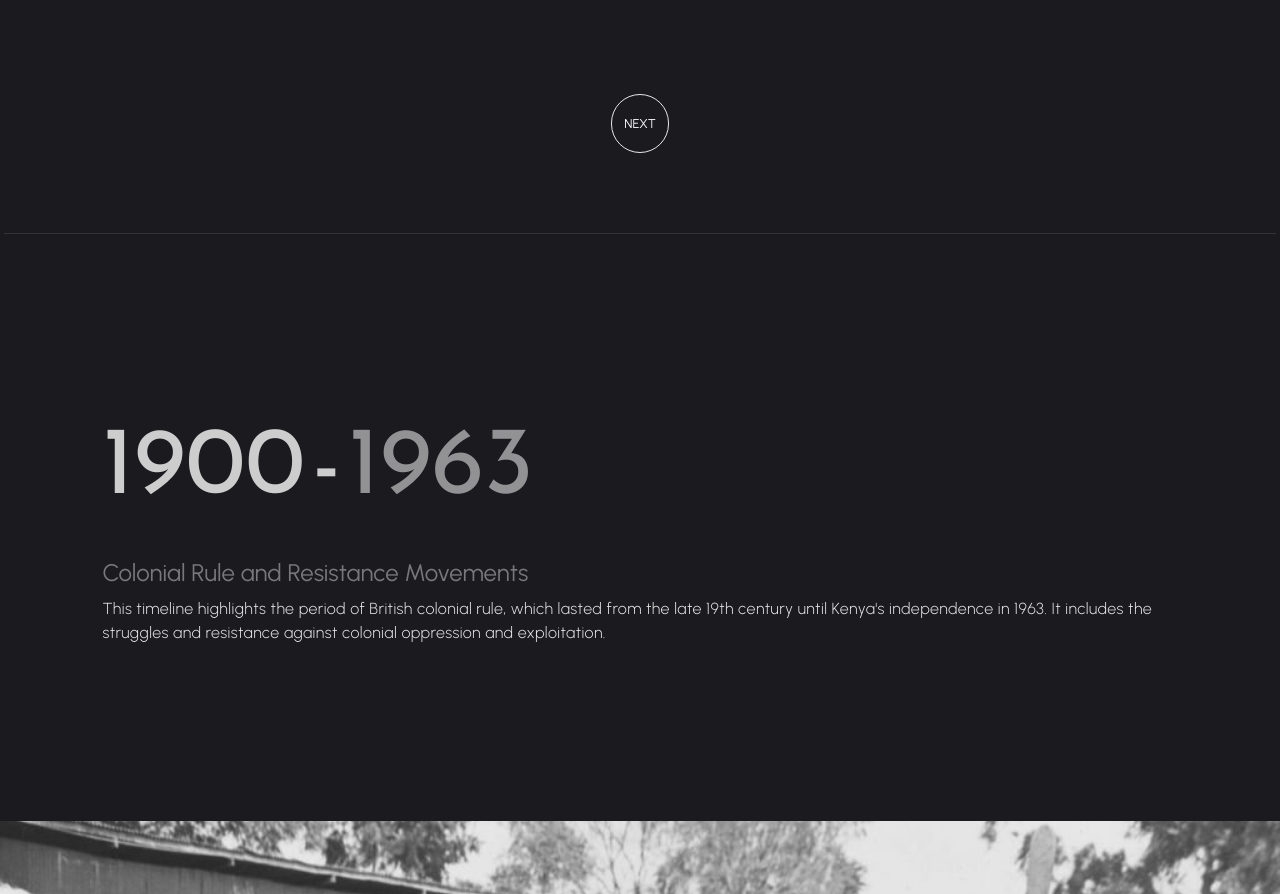
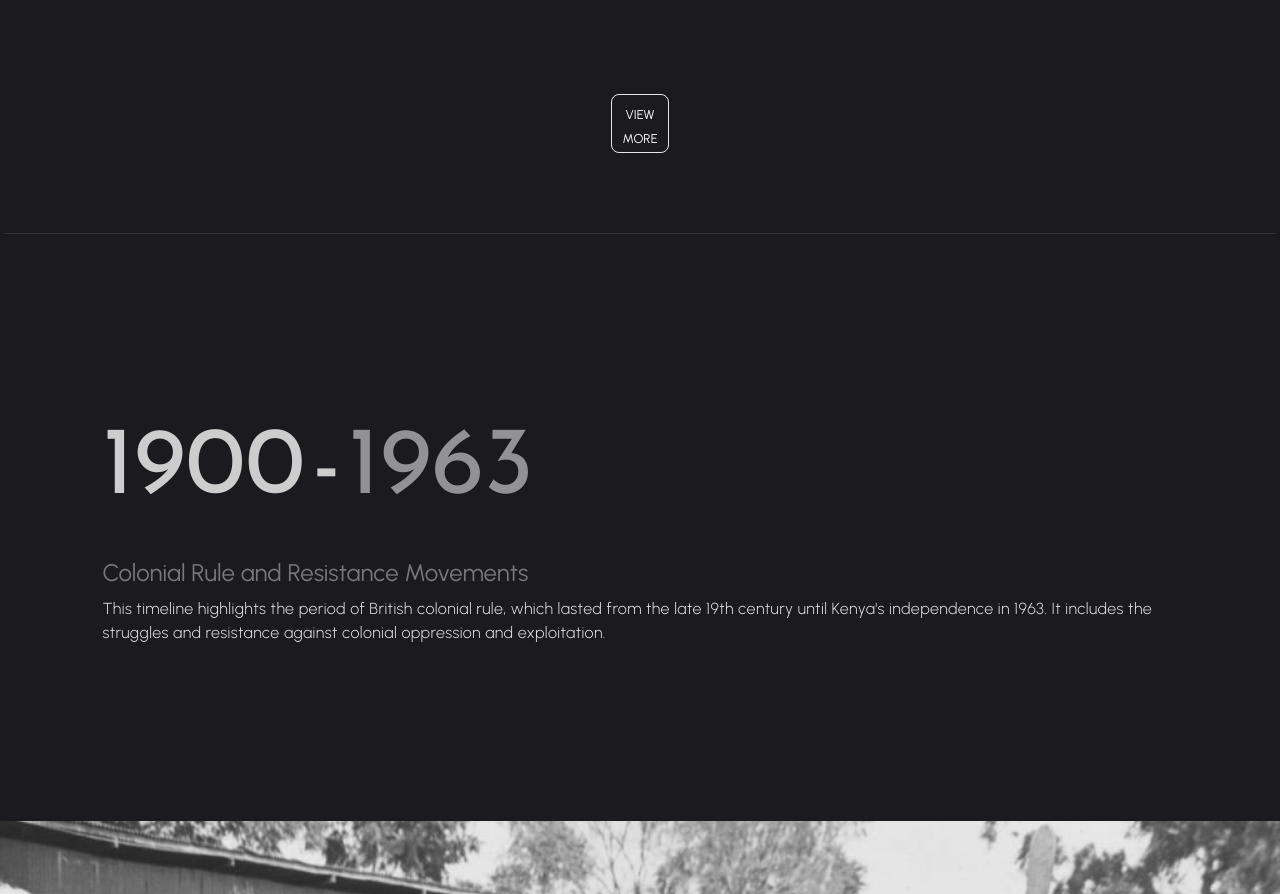
Before and after one commit to jmoseka/jamhuriday, a Next.js app: page / in a window 1280 px wide. Shown: the part 2154-3048 px from the top of the page. Built offline with nearby package versions, Linux system fonts and the light colour scheme.

Commit message:
change button

```diff
--- a/app/globals.css
+++ b/app/globals.css
@@ -125,7 +125,7 @@ figcaption {
 }
 
 .button {
-  @apply w-14 h-14 md:w-16 md:h-16 xl:w-[4.6vw] xl:h-[4.6vw] border rounded-full text-sm xl:text-[1vw] text-white md:text-base;
+  @apply p-2 md:w-16 md:h-16 xl:w-[4.6vw] xl:h-[4.6vw] border rounded-lg text-sm xl:text-[1vw] text-white md:text-base;
 }
 
 .footer-links {
--- a/components/PreSection.js
+++ b/components/PreSection.js
@@ -78,7 +78,7 @@ function PreSection() {
                 {
                     currentPage === 1 ?
                         <div className='w-fit'>
-                            <button onClick={() => nextPage()} type='button' className='button'>NEXT</button>
+                            <button onClick={() => nextPage()} type='button' className='button'>VIEW MORE</button>
                         </div>
                         :
                         <div>
```
